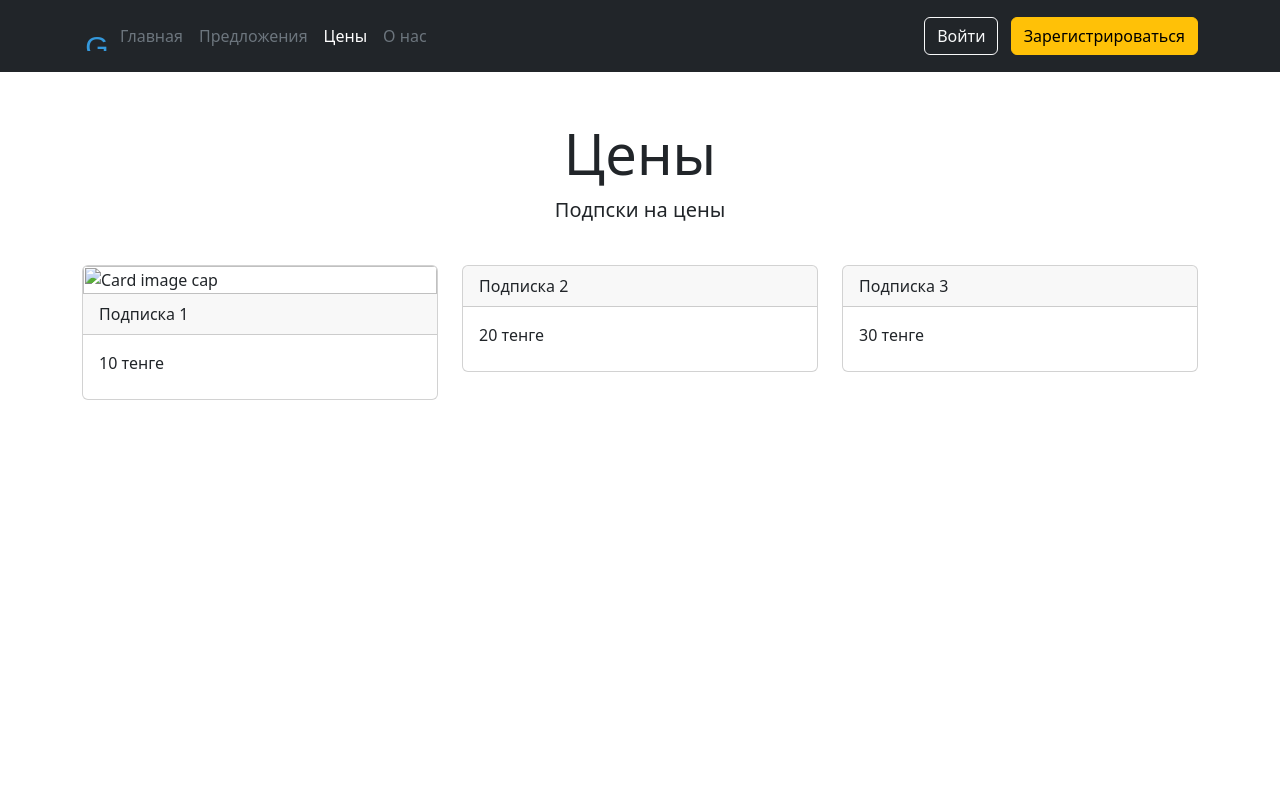
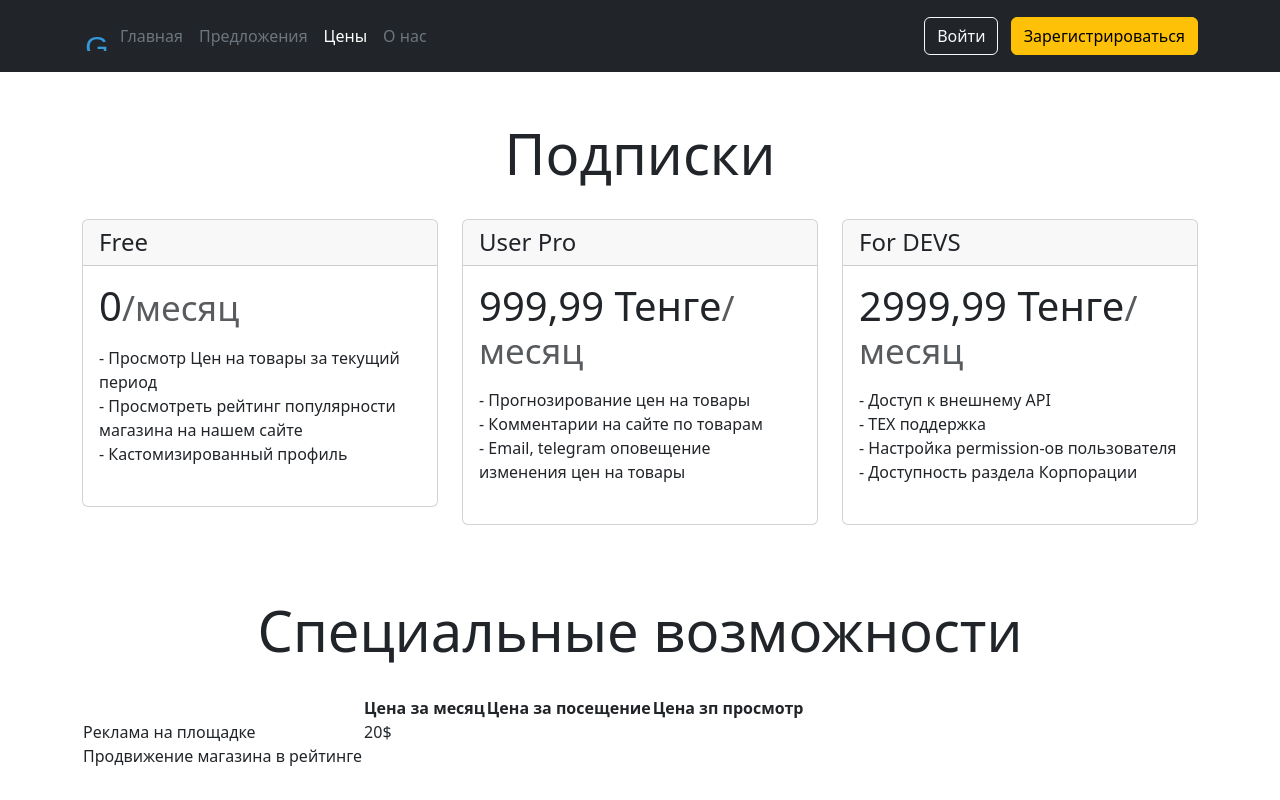
Before and after one commit to MBVD/uni_project, a Django app: page /pricing in a window 1280 px wide. Run offline with Django 5.2, Linux system fonts and the light colour scheme; some libraries are stand-ins or nearby versions.

Commit message:
structure pricing section

```diff
--- /dev/null
+++ b/app/templates/app/pricing/blocks/spec_subscriptions.html
@@ -0,0 +1,33 @@
+<div class="pricing-header px-3 py-3 pt-md-5 pb-md-4 mx-auto text-center">
+    <h1 class="display-4">Специальные возможности</h1>
+</div>
+
+<div class = "container">
+    <table>
+        <tbody>
+            <tr>
+                <th></th>
+                <th>Цена за месяц</th>
+                <th>Цена за посещение</th>
+                <th>Цена зп просмотр</th>
+            </tr>
+            <tr>
+                <td>
+                    Реклама на площадке
+                </td>
+                <td>
+                    20$
+                </td>
+                <td>
+
+                </td>
+            </tr>
+            <tr>
+                <td>
+                    Продвижение магазина в рейтинге
+                </td>
+            </tr>
+        </tbody>
+
+    </table>
+</div>
--- /dev/null
+++ b/app/templates/app/pricing/blocks/subscriptions.html
@@ -0,0 +1,62 @@
+<div class="pricing-header px-3 py-3 pt-md-5 pb-md-4 mx-auto text-center">
+  <h1 class="display-4">Подписки</h1>
+</div>
+
+
+<div class = "container">
+  <div class = "row">
+    <div class = "col-sm-4">
+      <div class = "card border-radius-2 box-shadow mb-4">
+        <div class = "card-header">
+          <h4 class="my-0 font-weight-normal">Free</h4>
+        </div>
+        <div class = "card-body">
+          <div class = "card-title pricing-card-title">
+            <h1 class="card-title pricing-card-title">0<small class="text-muted">/месяц</small></h1>
+            <ul class="list-unstyled mt-3 mb-4">
+              <li>- Просмотр Цен на товары за текущий период</li>
+              <li>- Просмотреть рейтинг популярности магазина на нашем сайте</li>
+              <li>- Кастомизированный профиль</li>
+            </ul>
+          </div>
+        </div>
+      </div>
+    </div>
+    <div class = "col-sm-4">
+      <div class = "card box-shadow mb-4">
+        <div class = "card-header">
+          <h4 class="my-0 font-weight-normal">User Pro</h4>
+        </div>
+        <div class = "card-body">
+          <div class = "card-title pricing-card-title">
+            <h1 class="card-title pricing-card-title">999,99 Тенге<small class="text-muted">/месяц</small></h1>
+            <ul class="list-unstyled mt-3 mb-4">
+              <li>- Прогнозирование цен на товары</li>
+              <li>- Комментарии на сайте по товарам</li>
+              <li>- Email, telegram оповещение изменения цен на товары</li>
+            </ul>
+          </div>
+        </div>
+      </div>
+    </div>
+
+    <div class = "col-sm-4">
+      <div class = "card box-shadow mb-4">
+        <div class = "card-header">
+          <h4 class="my-0 font-weight-normal">For DEVS</h4>
+        </div>
+        <div class = "card-body">
+          <div class = "card-title pricing-card-title">
+            <h1 class="card-title pricing-card-title">2999,99 Тенге<small class="text-muted">/месяц</small></h1>
+            <ul class="list-unstyled mt-3 mb-4">
+              <li>- Доступ к внешнему API</li>
+              <li>- ТЕХ поддержка</li>
+              <li>- Настройка permission-ов пользователя </li>
+              <li>- Доступность раздела Корпорации </li>
+            </ul>
+          </div>
+        </div>
+      </div>
+    </div>
+  </div>
+</div>
--- a/app/templates/app/pricing/pricing.html
+++ b/app/templates/app/pricing/pricing.html
@@ -5,54 +5,9 @@
 
 {% endblock %}
 
+
 {% block content %}
 
-<div class="pricing-header px-3 py-3 pt-md-5 pb-md-4 mx-auto text-center">
-    <h1 class="display-4">Цены</h1>
-    <p class="lead">Подпски на цены</p>
-</div>
-
-
-<div class = "container">
-  <div class = "row">
-    <div class = "col-sm-4">
-      <div class = "card border-radius-2 box-shadow mb-4">
-        <img class="card-img-top" src="" alt="Card image cap">
-        <div class = "card-header">
-          Подписка 1
-        </div>
-        <div class = "card-body">
-          <div class = "card-title pricing-card-title">
-            10 тенге
-          </div>
-        </div>
-      </div>
-    </div>
-    <div class = "col-sm-4">
-      <div class = "card box-shadow mb-4">
-        <div class = "card-header">
-          Подписка 2
-        </div>
-        <div class = "card-body">
-          <div class = "card-title pricing-card-title">
-            20 тенге
-          </div>
-        </div>
-      </div>
-    </div>
-
-    <div class = "col-sm-4">
-      <div class = "card box-shadow mb-4">
-        <div class = "card-header">
-          Подписка 3
-        </div>
-        <div class = "card-body">
-          <div class = "card-title pricing-card-title">
-            30 тенге
-          </div>
-        </div>
-      </div>
-    </div>
-  </div>
-</div>
+  {% include "app/pricing/blocks/subscriptions.html" %}
+  {% include "app/pricing/blocks/spec_subscriptions.html" %}
 {% endblock %}
```
